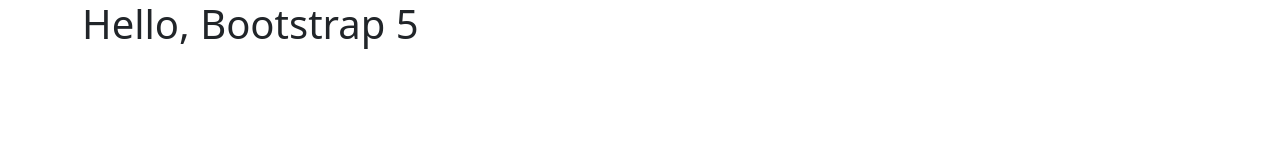
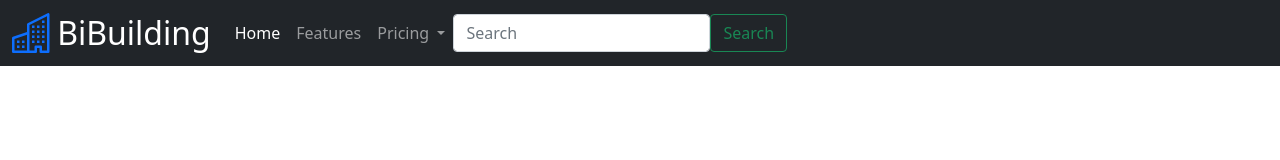
Before and after one commit to h1lller/bootstrap5, a website: page index.html in a window 1280 px wide. Drawn offline with nearby package versions, Linux system fonts and the light colour scheme.

Commit message:
Add navigation

```diff
--- a/index.html
+++ b/index.html
@@ -7,11 +7,76 @@
 		<title>bootstrap 5</title>
 	</head>
 	<body>
-		<div class="container">
-			<div class="row row-cols-2">
-				<h1>Hello, Bootstrap 5</h1>
+		<nav class="navbar navbar-expand-lg navbar-dark bg-dark">
+			<div class="container-fluid">
+				<a class="navbar-brand" href="#">
+					<svg
+						width="2em"
+						height="2em"
+						viewBox="0 0 16 16"
+						class="bi bi-building"
+						fill="#0d6efd"
+						xmlns="http://www.w3.org/2000/svg"
+					>
+						<path
+							fill-rule="evenodd"
+							d="M14.763.075A.5.5 0 0 1 15 .5v15a.5.5 0 0 1-.5.5h-3a.5.5 0 0 1-.5-.5V14h-1v1.5a.5.5 0 0 1-.5.5h-9a.5.5 0 0 1-.5-.5V10a.5.5 0 0 1 .342-.474L6 7.64V4.5a.5.5 0 0 1 .276-.447l8-4a.5.5 0 0 1 .487.022zM6 8.694L1 10.36V15h5V8.694zM7 15h2v-1.5a.5.5 0 0 1 .5-.5h2a.5.5 0 0 1 .5.5V15h2V1.309l-7 3.5V15z"
+						/>
+						<path
+							d="M2 11h1v1H2v-1zm2 0h1v1H4v-1zm-2 2h1v1H2v-1zm2 0h1v1H4v-1zm4-4h1v1H8V9zm2 0h1v1h-1V9zm-2 2h1v1H8v-1zm2 0h1v1h-1v-1zm2-2h1v1h-1V9zm0 2h1v1h-1v-1zM8 7h1v1H8V7zm2 0h1v1h-1V7zm2 0h1v1h-1V7zM8 5h1v1H8V5zm2 0h1v1h-1V5zm2 0h1v1h-1V5zm0-2h1v1h-1V3z"
+						/>
+					</svg>
+					<span class="h2 align-middle">BiBuilding</span>
+				</a>
+				<button
+					class="navbar-toggler"
+					type="button"
+					data-toggle="collapse"
+					data-target="#navbarNavDropdown"
+					aria-controls="navbarNavDropdown"
+					aria-expanded="false"
+					aria-label="Toggle navigation"
+				>
+					<span class="navbar-toggler-icon"></span>
+				</button>
+				<div class="collapse navbar-collapse" id="navbarNavDropdown">
+					<ul class="navbar-nav">
+						<li class="nav-item">
+							<a class="nav-link active" aria-current="page" href="#">Home</a>
+						</li>
+						<li class="nav-item">
+							<a class="nav-link" href="#">Features</a>
+						</li>
+						<li class="nav-item dropdown">
+							<a
+								class="nav-link dropdown-toggle"
+								href="#"
+								id="navbarDropdownMenuLink"
+								role="button"
+								data-toggle="dropdown"
+								aria-expanded="false"
+							>
+								Pricing
+							</a>
+							<ul class="dropdown-menu" aria-labelledby="navbarDropdownMenuLink">
+								<li><a class="dropdown-item" href="#">Стяжка пола</a></li>
+								<li><a class="dropdown-item" href="#">Штукатурка</a></li>
+								<li><a class="dropdown-item" href="#">Натяжні потолки</a></li>
+							</ul>
+						</li>
+					</ul>
+					<form class="d-flex ml-auto">
+						<input
+							class="form-control mr-2"
+							type="search"
+							placeholder="Search"
+							aria-label="Search"
+						/>
+						<button class="btn btn-outline-success" type="submit">Search</button>
+					</form>
+				</div>
 			</div>
-		</div>
+		</nav>
 
 		<script src="node_modules/bootstrap/dist/js/bootstrap.min.js"></script>
 	</body>
```
